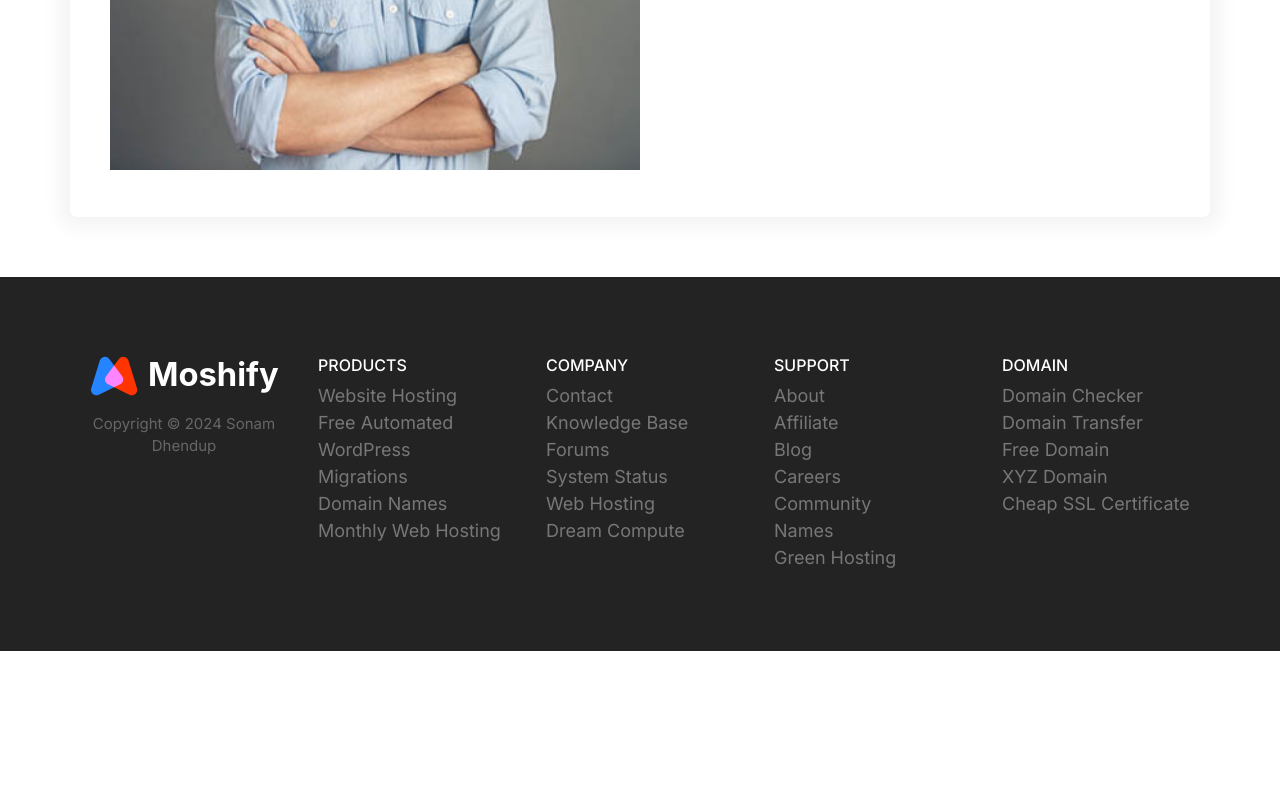
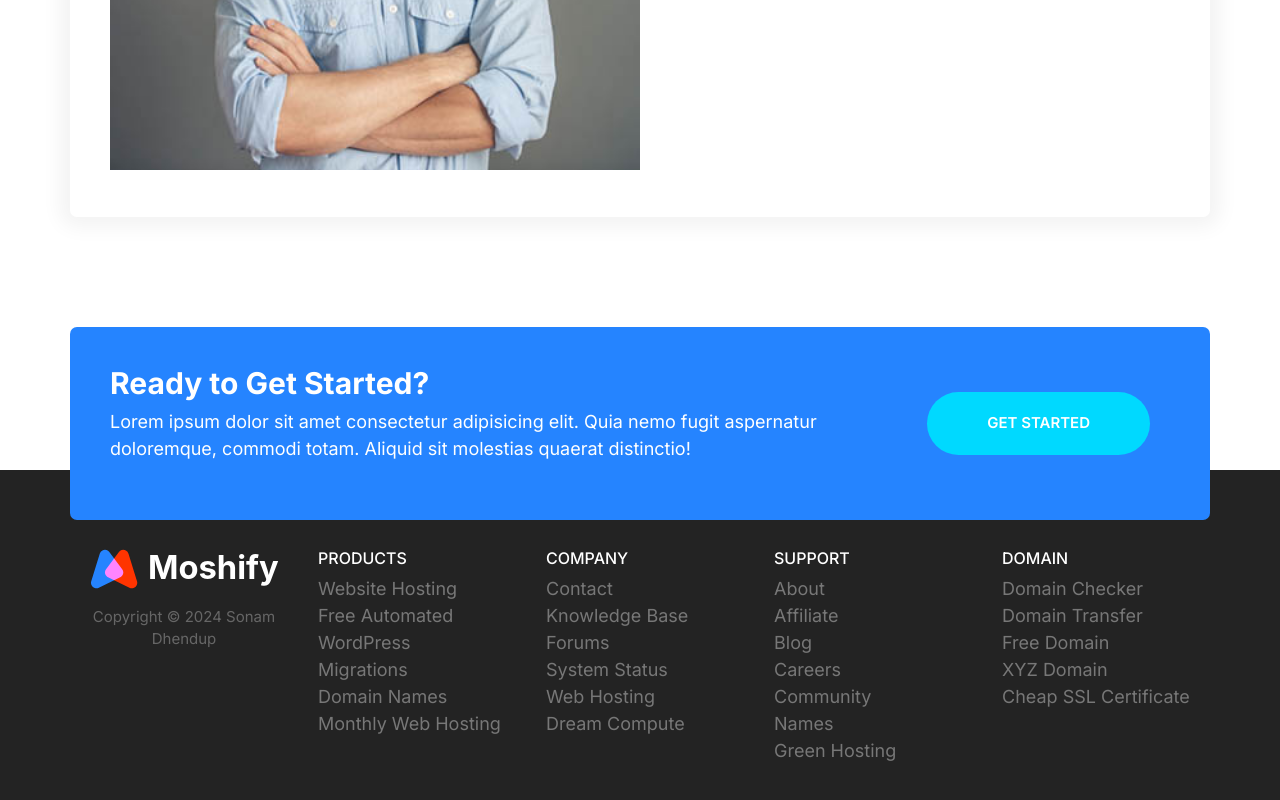
Before and after one commit to SomDhen/demify, a plain HTML site: page index.html in a window 1280 px wide. Shown: the part 5039-5839 px from the top of the page. Before the commit the page ends 5690 px from the top, so only its background shows below. Drawn offline with nearby package versions, Linux system fonts and the light colour scheme.

Commit message:
Define the callout signup component

```diff
--- a/css/styles.css
+++ b/css/styles.css
@@ -920,3 +920,8 @@ a {
     font-size: 1.6rem;
   }
 }
+
+/* Callout Signup */
+.callout-signup {
+  transform: translateY(5rem);
+}
--- a/index.html
+++ b/index.html
@@ -384,6 +384,23 @@
       </div>
     </section>
 
+    <!-- Callouts  -->
+    <section class="container" data-aos="zoom-in">
+      <div class="callout callout--primary callout-signup">
+        <div class="grid grid--1x2">
+          <div class="callout__content">
+            <h2 class="callout__heading">Ready to Get Started?</h2>
+            <p>
+              Lorem ipsum dolor sit amet consectetur adipisicing elit. Quia nemo
+              fugit aspernatur doloremque, commodi totam. Aliquid sit molestias
+              quaerat distinctio!
+            </p>
+          </div>
+          <a href="#" class="btn btn--secondary btn--stretched">Get Started</a>
+        </div>
+      </div>
+    </section>
+
     <!-- Footers -->
     <footer>
       <section class="block block--dark footer">
```
